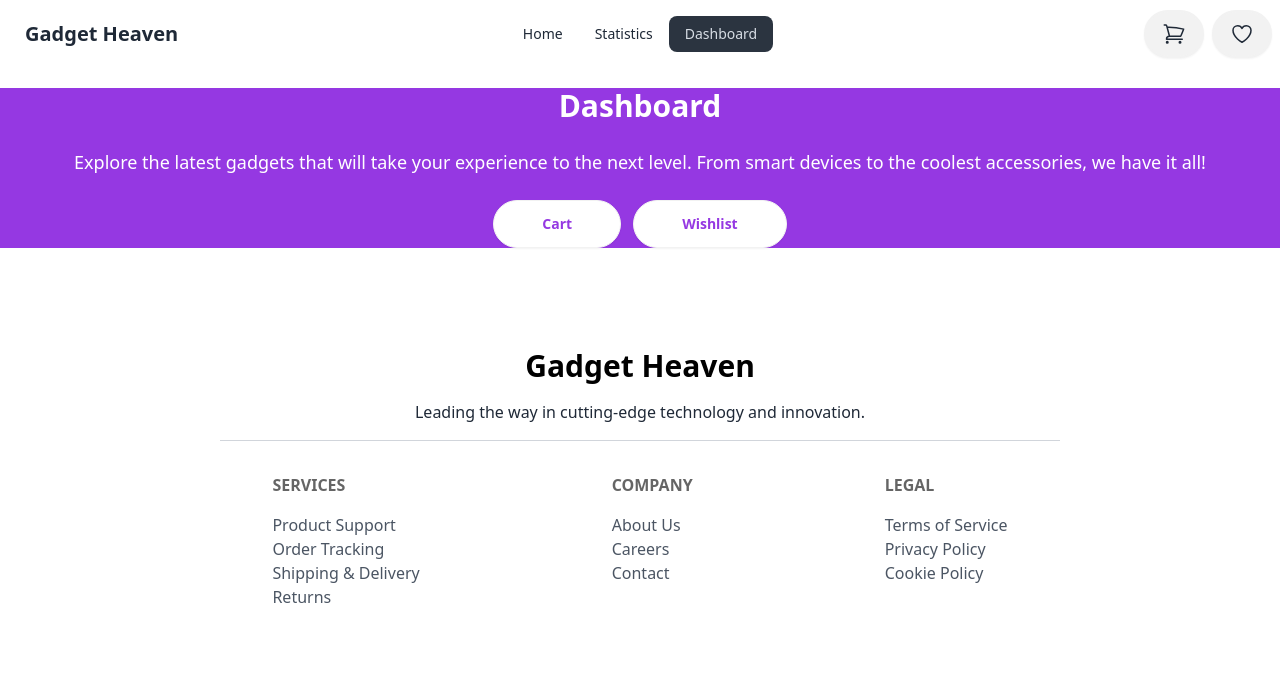
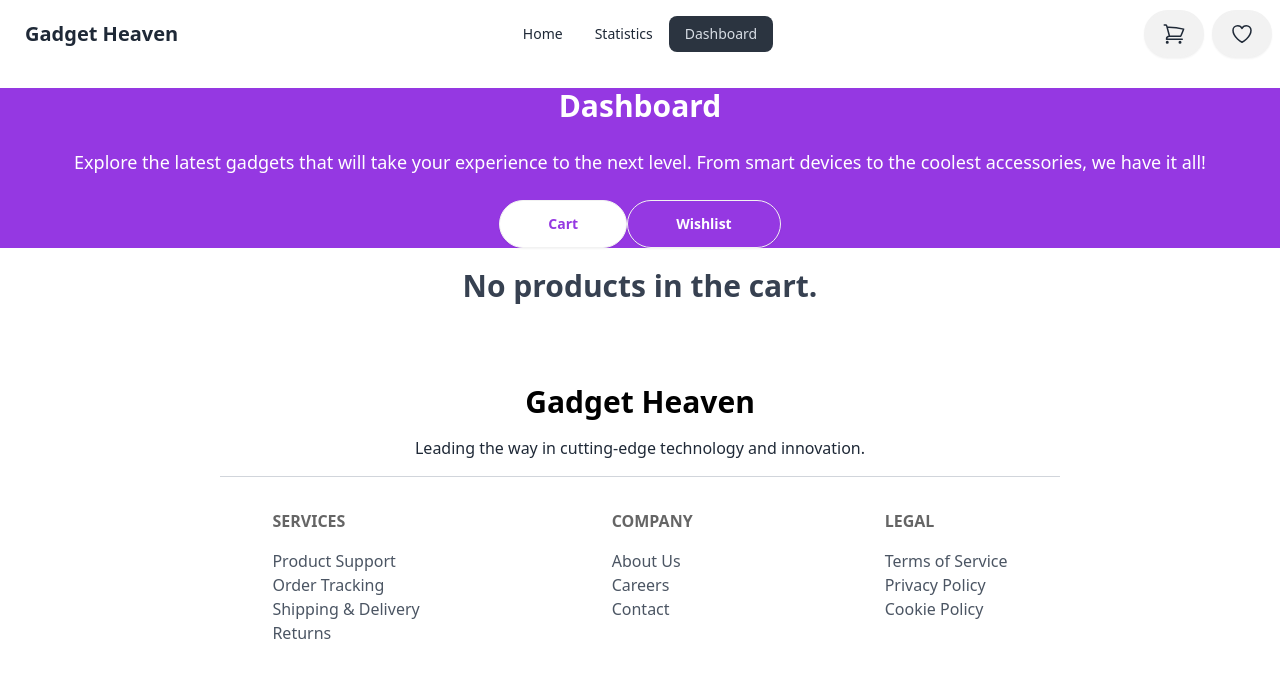
Before and after one commit to programming-hero-web-course-4/b10a8-gadget-heaven-Nadimandpicaroon, a React (Vite) app: page /dashboard in a window 1280 px wide. Shown: the top 678 px of the page. Built offline with nearby package versions, Linux system fonts and the light colour scheme.

Commit message:
added the cart and wishlist part

```diff
--- a/src/Context/CartContext.jsx
+++ b/src/Context/CartContext.jsx
@@ -1,9 +1,12 @@
 import { createContext, useState } from "react";
+import { getLocalStorage, setLocalStorage } from "../utilities/LocalStorage";
 
 export const CartContext = createContext({});
 
 export const CartContextProvider = ({ children }) => {
-  const [cartProducts, setCartProducts] = useState([]);
+  const [cartProducts, setCartProducts] = useState(
+    getLocalStorage("cartProducts")
+  );
 
   function addProduct(product) {
     const isProductInCart = cartProducts.some(
@@ -15,15 +18,17 @@ export const CartContextProvider = ({ children }) => {
 
       return;
     }
-
-    setCartProducts([...cartProducts, product]);
+    const newCartProducts = [...cartProducts, product];
+    setCartProducts(newCartProducts);
+    setLocalStorage("cartProducts", newCartProducts);
     alert("Added in the cart");
     console.log(cartProducts);
   }
-  function removeProduct(product_id, product_title) {
+  function removeProduct(product_id) {
     const filteredProducts = cartProducts.filter(
       (cartProduct) => cartProduct.product_id !== product_id
     );
+    setLocalStorage("cartProducts", filteredProducts);
     setCartProducts(filteredProducts);
     alert(`Product has been removed`);
   }
--- a/src/components/DashProduct/DashProduct.jsx
+++ b/src/components/DashProduct/DashProduct.jsx
@@ -1,5 +1,6 @@
-const DashProduct = ({ dashProduct, removeProduct }) => {
+const DashProduct = ({ dashProduct, removeProduct, isWishlistView }) => {
   return (
+    <div>
       <div className="container mx-auto grid grid-cols-[auto_1fr_auto] items-center rounded-xl my-4 bg-gray-100 gap-2">
         <div>
           <img
@@ -21,10 +22,15 @@ const DashProduct = ({ dashProduct, removeProduct }) => {
           {/* remove button */}
           <button
             onClick={() => removeProduct(dashProduct.product_id)}
-          className="btn rounded-full text-red-600 border-red-600"
+            className={`btn rounded-full ${
+              isWishlistView
+                ? "text-blue-600 border-blue-600"
+                : "text-red-600 border-red-600"
+            }`}
           >
-          X
+            {isWishlistView ? "Add to Cart" : "X"}
           </button>
+        </div>
       </div>
     </div>
   );
--- a/src/components/Dashboard/Dashboard.jsx
+++ b/src/components/Dashboard/Dashboard.jsx
@@ -1,9 +1,13 @@
 import { CartContext } from "../../Context/CartContext";
-import { useContext } from "react";
+import { WishlistContext } from "../WishList/WishListContext";
+import { useContext, useState } from "react";
 import DashProduct from "../DashProduct/DashProduct";
 
 const Dashboard = () => {
-  const { cartProducts, removeProduct } = useContext(CartContext);
+  const { cartProducts, addProduct, removeProduct } = useContext(CartContext);
+  const { wishlistProducts, removeProductFromWishlist } =
+    useContext(WishlistContext);
+  const [view, setView] = useState("cart");
 
   return (
     <div>
@@ -15,23 +19,65 @@ const Dashboard = () => {
         </p>
 
         <div className="my-5 items-center">
-          <button className="btn rounded-3xl py-3 px-12 font-bold bg-white text-[#9538E2] mr-3">
+          <button
+            className={`btn rounded-3xl py-3 px-12 font-bold ${
+              view === "cart"
+                ? "bg-white text-[#9538E2]"
+                : "bg-[#9538E2] text-white"
+            }`}
+            onClick={() => setView("cart")}
+          >
             Cart
           </button>
-          <button className="btn rounded-3xl py-3 px-12 font-bold bg-white text-[#9538E2]">
+          <button
+            className={`btn rounded-3xl py-3 px-12 font-bold ${
+              view === "wishlist"
+                ? "bg-white text-[#9538E2]"
+                : "bg-[#9538E2] text-white"
+            }`}
+            onClick={() => setView("wishlist")}
+          >
             Wishlist
           </button>
         </div>
       </div>
+      {view === "cart" ? (
         <div>
-        {cartProducts.map((dashProduct) => (
+          {cartProducts && cartProducts.length > 0 ? (
+            cartProducts.map((dashProduct) => (
               <DashProduct
                 dashProduct={dashProduct}
                 removeProduct={removeProduct}
                 key={dashProduct.product_id}
-          ></DashProduct>
-        ))}
+              />
+            ))
+          ) : (
+            <p className="text-center font-bold text-3xl text-gray-700">
+              No products in the cart.
+            </p>
+          )}
         </div>
+      ) : (
+        <div>
+          {wishlistProducts && wishlistProducts.length > 0 ? (
+            wishlistProducts.map((wishlistProduct) => (
+              <DashProduct
+                dashProduct={wishlistProduct}
+                key={wishlistProduct.product_id}
+                removeProduct={() => {
+                  removeProductFromWishlist(wishlistProduct.product_id);
+                  addProduct(wishlistProduct);
+                }}
+                isWishlistView
+              />
+            ))
+          ) : (
+            <p className="text-center font-bold text-3xl text-gray-700">
+              No products in the wishlist.
+            </p>
+          )}
+        </div>
+      )}
     </div>
   );
 };
--- a/src/components/GadgetDetails/GadgetDetails.jsx
+++ b/src/components/GadgetDetails/GadgetDetails.jsx
@@ -4,9 +4,11 @@ import { FontAwesomeIcon } from "@fortawesome/react-fontawesome";
 import { faCartShopping, faStar } from "@fortawesome/free-solid-svg-icons";
 import { useContext } from "react";
 import { CartContext } from "../../Context/CartContext";
+import { WishlistContext } from "../WishList/WishListContext";
 
 const GadgetDetails = () => {
   const { addProduct } = useContext(CartContext);
+  const { addProductToWishlist } = useContext(WishlistContext);
   const { product_id } = useParams();
   const id = parseInt(product_id);
 
@@ -108,7 +110,11 @@ const GadgetDetails = () => {
                   Add To Cart <FontAwesomeIcon icon={faCartShopping} />
                 </button>
                 <span>
-                  <button className="btn bg-white border-2 rounded-full">
+                  <button
+                    onClick={() => addProductToWishlist(gadget)}
+                    className="btn bg-white border-2 rounded-full"
+                  >
+                    Wishlist
                     <svg
                       xmlns="http://www.w3.org/2000/svg"
                       fill="none"
--- /dev/null
+++ b/src/components/WishList/WishListContext.jsx
@@ -0,0 +1,41 @@
+import { createContext, useState } from "react";
+
+export const WishlistContext = createContext({});
+
+export const WishlistContextProvider = ({ children }) => {
+  const [wishlistProducts, setWishlistProducts] = useState([]);
+
+  function addProductToWishlist(product) {
+    const isProductInWishlist = wishlistProducts.some(
+      (wishlistProduct) => wishlistProduct.product_id === product.product_id
+    );
+
+    if (isProductInWishlist) {
+      alert("Product is already in the wishlist");
+      return;
+    }
+
+    setWishlistProducts([...wishlistProducts, product]);
+    alert("Added to wishlist");
+  }
+
+  function removeProductFromWishlist(product_id) {
+    const filteredWishlist = wishlistProducts.filter(
+      (wishlistProduct) => wishlistProduct.product_id !== product_id
+    );
+    setWishlistProducts(filteredWishlist);
+    alert("Removed from wishlist");
+  }
+
+  return (
+    <WishlistContext.Provider
+      value={{
+        wishlistProducts,
+        addProductToWishlist,
+        removeProductFromWishlist,
+      }}
+    >
+      {children}
+    </WishlistContext.Provider>
+  );
+};
--- /dev/null
+++ b/src/utilities/LocalStorage.js
@@ -0,0 +1,13 @@
+export function getLocalStorage(key) {
+  const data = localStorage.getItem(key);
+  const parsedData = JSON.parse(data);
+  if (parsedData) {
+    return parsedData;
+  }
+  return [];
+}
+
+export function setLocalStorage(key, data) {
+  const stringData = JSON.stringify(data);
+  localStorage.setItem(key, stringData);
+}
```
Lines whose indentation alone changed are shown as unchanged.
